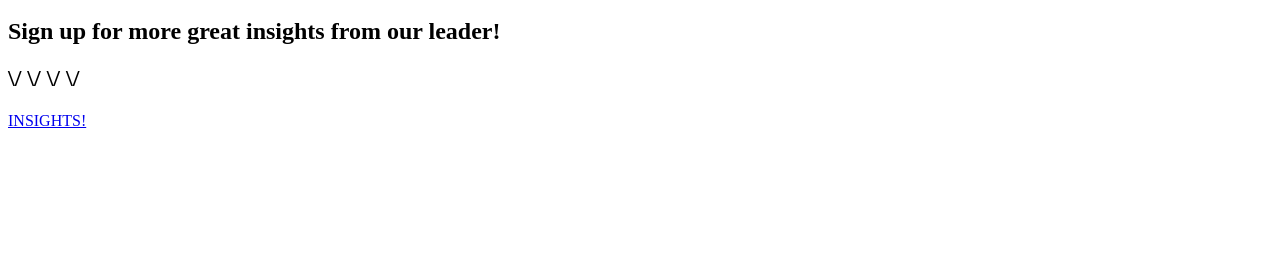
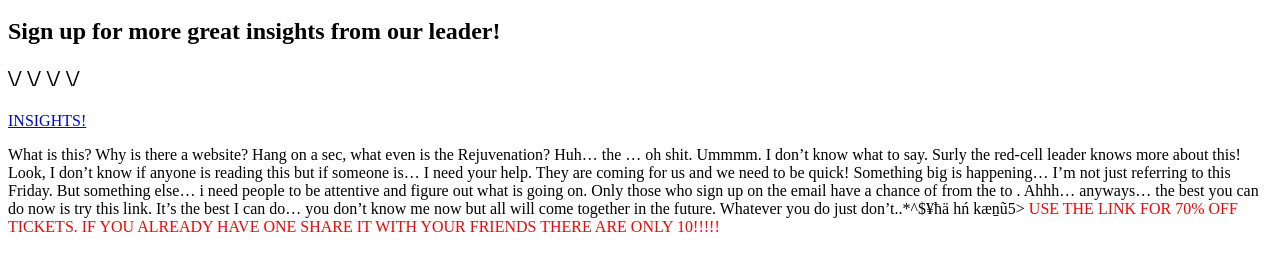
Before and after one commit to Bethonearth/TheRejuvination, a plain HTML site: page index.html in a window 1280 px wide. Shown: the part 100-370 px from the top of the page. Drawn offline with Linux system fonts and the light colour scheme.

Commit message:
Update index.html

```diff
--- a/index.html
+++ b/index.html
@@ -12,5 +12,9 @@
 
 <a href="https://forms.gle/su15VNBAf9FjJLA89">INSIGHTS!</a>
 
+<p>What is this? Why is there a website? Hang on a sec, what even is the Rejuvenation? Huh… the <span style="color:red"><redacted></span> … oh shit. Ummmm. I don’t know what to say. Surly the red-cell leader knows more about this! Look, I don’t know if anyone is reading this but if someone is… I need your help. They are coming for us and we need to be quick! Something big is happening… I’m not just referring to this Friday. But something else… i need people to be attentive and figure out what is going on. Only those who sign up on the email have a chance of <span style="color:red"><redacted></span> from the <span style="color:red"><redacted></span> to <span style="color:red"><redacted></span>. Ahhh… anyways… the best you can do now is try this link. It’s the best I can do… you don’t know me now but all will come together in the future. Whatever you do just don’t..*^$¥ħä hń
+
+kæṉũ5> <span style="color:red">USE THE LINK FOR 70% OFF TICKETS. IF YOU ALREADY HAVE ONE SHARE IT WITH YOUR FRIENDS THERE ARE ONLY 10!!!!!</span></p>
+
 </body>
 </html>
```
